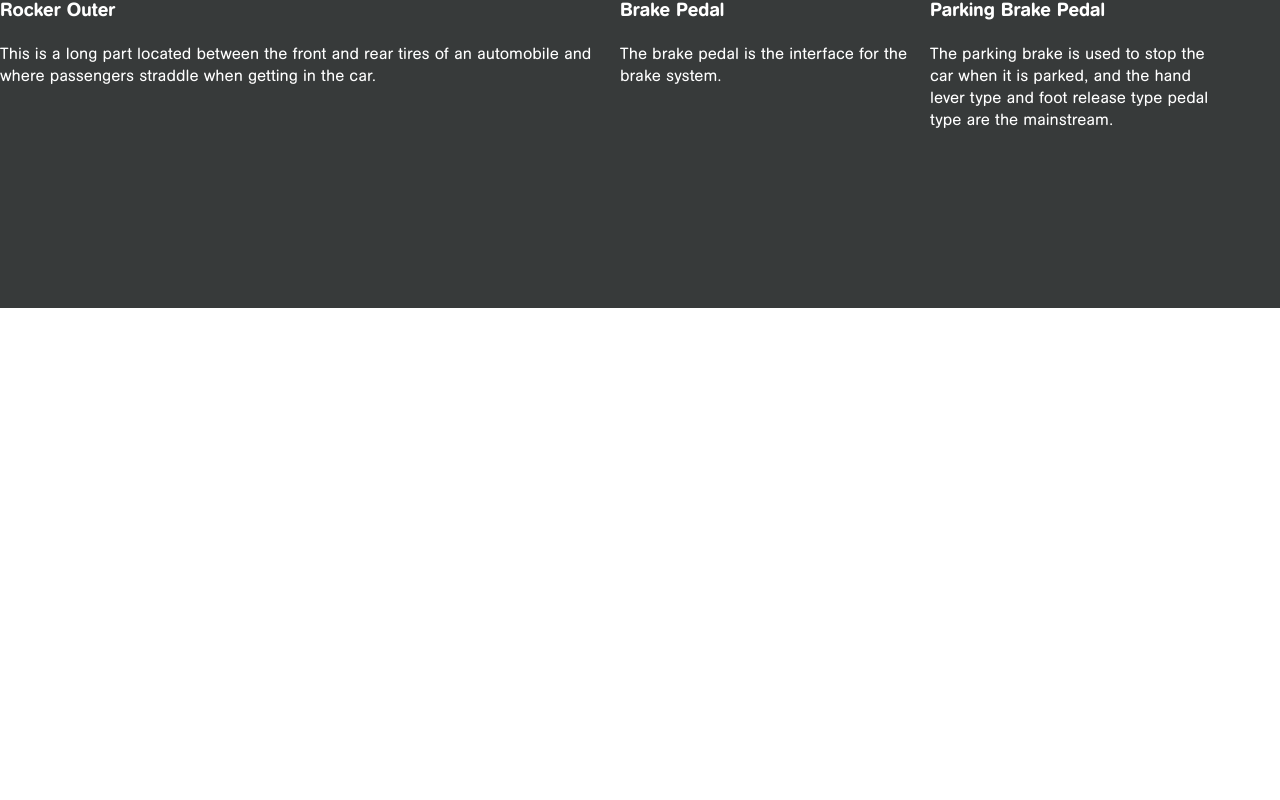
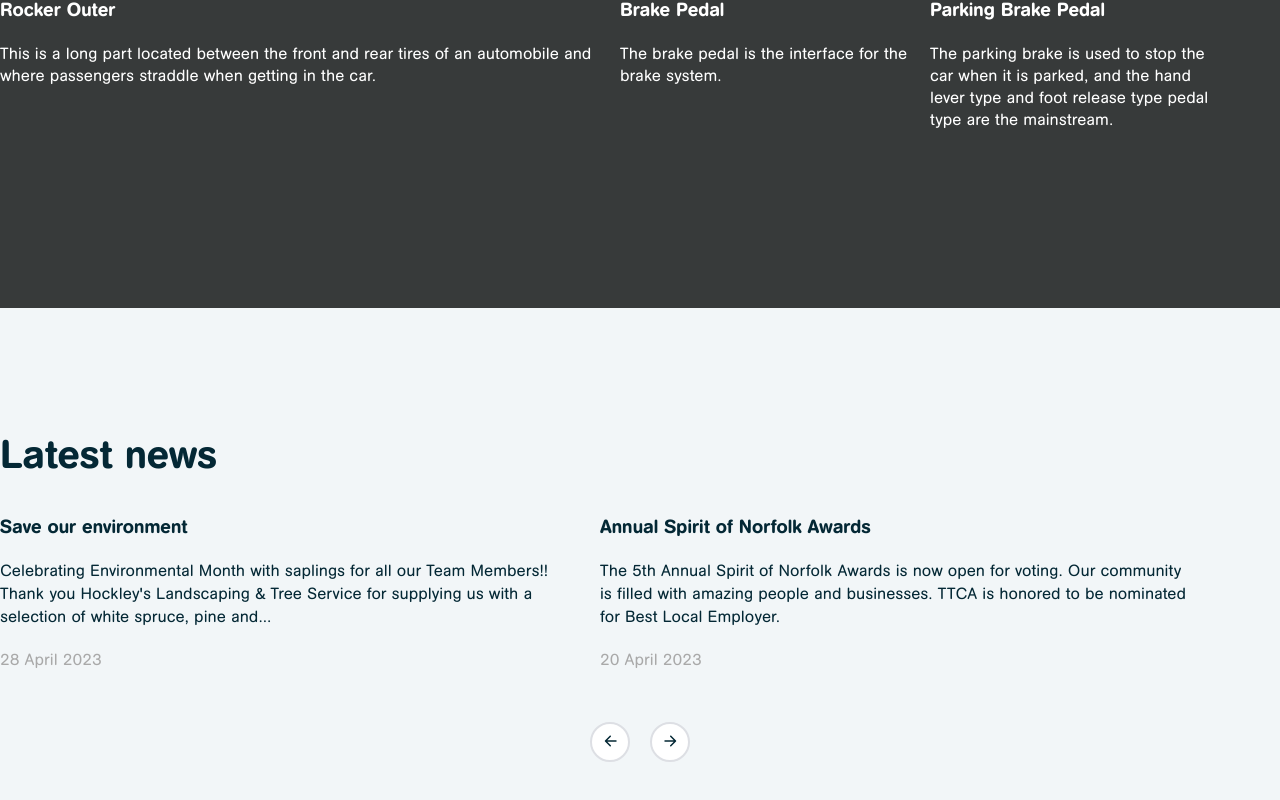
Before and after one commit to AndriyKostenko/React_Car_Factory, a React (Create React App) app: page / in a window 1280 px wide. Shown: the part 3980-4780 px from the top of the page. Before the commit the page ends 4288 px from the top, so only its background shows below. Built offline with nearby package versions, Linux system fonts and the light colour scheme.

Commit message:
completed news-sect. incl carousel and modal window functionality

```diff
--- a/package.json
+++ b/package.json
@@ -8,6 +8,7 @@
     "@testing-library/user-event": "^13.5.0",
     "react": "^18.2.0",
     "react-dom": "^18.2.0",
+    "react-multi-carousel": "^2.8.4",
     "react-scripts": "5.0.1",
     "react-transition-group": "^4.4.5",
     "sass": "^1.65.1",
--- a/src/components/app/App.js
+++ b/src/components/app/App.js
@@ -1,5 +1,6 @@
 import AppHeader from "../appHeader/AppHeader";
 import AppMajor from "../appMajor/AppMajor";
+import AppNews from "../appNews/AppNews";
 import AppProduce from "../appProduce/AppProduce";
 import AppPromo from "../appPromo/AppPromo";
 import AppTeam from "../appTeam/AppTeam";
@@ -14,6 +15,7 @@ function App() {
       <AppMajor/>
       <AppTeam/>
       <AppProduce/>
+      <AppNews/>
     </div>
   );
 }
--- /dev/null
+++ b/src/components/appNews/AppNews.jsx
@@ -0,0 +1,178 @@
+import Carousel from "react-multi-carousel";
+import React, { useEffect, useState } from 'react';
+
+import "react-multi-carousel/lib/styles.css";
+
+import './appNews.scss';
+
+
+
+
+
+const AppNews = () => {
+
+    return (
+        <section className="app__news light__bg">
+            <div className="container">
+				<div className="app__news-wrapper">
+					<h2 className='app__news-title section__title-dark'>Latest news</h2>
+					<div className="app__news-carousel">
+						<Cards/>
+
+					</div>
+				</div>
+            </div>
+        </section>
+    )
+}
+
+
+
+const Cards = () => {
+
+	const [isModalOpen, setIsModalOpen] = useState(false);
+	const [clickedCard, setClickedCard] = useState(null);
+
+
+
+	const handleButtonClick = (item) => {
+		console.log('pressed')
+		setClickedCard(item);
+		setIsModalOpen(true);
+	};
+
+	const closeModal = () => {
+		setIsModalOpen(false);
+	}
+
+	const cardsData = [{title:'Save our environment',
+						descr:'Celebrating Environmental Month with saplings for all our Team Members!!  Thank you Hockley\'s Landscaping & Tree Service for supplying us with a selection of white spruce, pine and cedar. Happy planting!',
+						date: '28 April 2023'},
+
+						{title:'Annual Spirit of Norfolk Awards',
+						descr:'The 5th Annual Spirit of Norfolk Awards is now open for voting. Our community is filled with amazing people and businesses. TTCA is honored to be nominated for Best Local Employer.',
+						date: '20 April 2023'},
+
+						{title:'Support local bussiness',
+						descr:'Today TTCA and Charles Jones presented Elgin Avenue Public School with a cheque for $4,570.00 for their Children’s Nutrition Network Program which provides 3 healthy snacks per day to all students from kindergarten to grade 8.',
+						date: '17 April 2023'},
+
+						{title:'Walk-in job fairs',
+						descr:'Walk-in Wednesday is here again.  Come and meet HR staff, bring your resume, and have a plant tour.  This opportunity could be the beginning of your career at TTCA. Hope to see you there.  Today 4 pm till 6 pm.',
+						date:'10 April 2023'}
+					];
+
+
+	//cutting the descr length.
+	const truncateDescr = (descr) => {
+		const maxLength = 180;
+		if (descr.length > maxLength) {
+			return descr.substring(0, maxLength) + '...';
+		} else {
+			return descr;
+		}
+	}
+
+	// responsivr sett. for carousel
+	const responsive = {
+					desktop: {
+					breakpoint: { max: 3000, min: 1024 },
+					items: 3,
+					slidesToSlide: 3 // optional, default to 1.
+					},
+					tablet: {
+					breakpoint: { max: 1024, min: 464 },
+					items: 2,
+					slidesToSlide: 2 // optional, default to 1.
+					},
+					mobile: {
+					breakpoint: { max: 464, min: 0 },
+					items: 1,
+					slidesToSlide: 1 // optional, default to 1.
+					}
+	};
+
+
+	return (
+		<div>
+			<Carousel responsive={responsive} arrows={false}  customButtonGroup={<ButtonGroup />} renderButtonGroupOutside={true}>
+				{cardsData.map((item, index) => {
+					return (
+						<div className="app__news-card" key={index}>
+							<h4 className='app__news-card__title' onClick={() => handleButtonClick(item)}>{item['title']}</h4>
+							<div className='app__news-card__descr'>{truncateDescr(item['descr'])}</div>
+							<div className="app__news-card__date">{item['date']}</div>
+						</div>
+					)
+				})}
+			</Carousel>
+
+			<Modal isOpen={isModalOpen} onClose={closeModal}>
+				<h4 className='app__news-card__title'>{clickedCard ? ( clickedCard['title']) : (<div></div>)}</h4>
+				<div className='app__news-card__descr'>{clickedCard ? (clickedCard['descr']) : (<div></div>)}</div>
+				<div className="app__news-card__date">{clickedCard ? (clickedCard['date']) : (<div></div>)}</div>
+			</Modal>
+		</div>
+
+
+	)
+}
+
+
+const ButtonGroup = ({ next, previous }) => {
+
+	return (
+	  <div className="carousel-button-group">
+		<button className="carousel-button-group-left"  onClick={() => previous()}>
+			<svg width="13" height="12" viewBox="0 0 13 12" fill="none" xmlns="http://www.w3.org/2000/svg">
+				<path id="Arrow 1" d="M0.96967 6.53033C0.676777 6.23744 0.676777 5.76256 0.96967 5.46967L5.74264 0.696699C6.03553 0.403806 6.51041 0.403806 6.8033 0.696699C7.09619 0.989593 7.09619 1.46447 6.8033 1.75736L2.56066 6L6.8033 10.2426C7.09619 10.5355 7.09619 11.0104 6.8033 11.3033C6.51041 11.5962 6.03553 11.5962 5.74264 11.3033L0.96967 6.53033ZM12.5 6.75H1.5V5.25H12.5V6.75Z" fill="#042835"/>
+			</svg>
+		</button>
+		<button className="carousel-button-group-right" onClick={() => next()} >
+			<svg width="13" height="12" viewBox="0 0 13 12" fill="none" xmlns="http://www.w3.org/2000/svg">
+				<path id="Arrow 1" d="M12.0303 6.53033C12.3232 6.23744 12.3232 5.76256 12.0303 5.46967L7.25736 0.696699C6.96447 0.403806 6.48959 0.403806 6.1967 0.696699C5.90381 0.989593 5.90381 1.46447 6.1967 1.75736L10.4393 6L6.1967 10.2426C5.90381 10.5355 5.90381 11.0104 6.1967 11.3033C6.48959 11.5962 6.96447 11.5962 7.25736 11.3033L12.0303 6.53033ZM0.5 6.75H11.5V5.25H0.5V6.75Z" fill="#042835"/>
+			</svg>
+		</button>
+	  </div>
+	);
+};
+
+
+const Modal = ({ isOpen, onClose, children }) => {
+
+	// tracking the state of modal and freezing the modal window
+	useEffect(()=> {
+
+		if (isOpen) {
+			document.body.classList.add('no-scroll');
+		} else {
+			document.body.classList.remove('no-scroll');
+		}
+
+		//cleanup
+		return () => {
+			document.body.classList.remove('no-scroll');
+		};
+	}, [isOpen]);
+
+
+	const showHideClassName = isOpen ? "modal display-block" : "modal display-none";
+
+
+	return (
+	  <div className={showHideClassName}>
+		<div className="modal-content">
+		  <span className="close-button" onClick={onClose}>
+			&times;
+		  </span>
+		  {children}
+		</div>
+	  </div>
+	);
+  };
+
+
+
+
+
+export default AppNews;
--- /dev/null
+++ b/src/components/appNews/appNews.scss
@@ -0,0 +1,132 @@
+.app__news {
+    position: relative;
+    height: 540px;
+    &-wrapper {
+        padding-top: 120px;
+        display: grid;
+        grid-template-columns: 600px 600px;
+        grid-template-rows: 55px 200px;
+    }
+    &-title {
+        grid-column: 1;
+        grid-row: 1;
+    }
+    &-carousel {
+        grid-column: 1/3;
+        grid-row: 2/3;
+
+    }
+    &-card {
+        padding-top: 30px;
+        display: flex;
+        flex-direction: column;
+        row-gap: 20px;
+        margin-right: 10px;
+        &__title {
+            cursor: pointer;
+            color: var(--text-dark-color);
+            font-size: 20px;
+            font-weight: 600;
+            &:hover {
+                color: #1DC2FF;
+            }
+        }
+        &__descr {
+            font-size: var(--fz-small);
+            font-style: normal;
+            font-weight: 400;
+            color: var(--text-dark-color);
+        }
+        &__date {
+            font-size: var(--fz-small);
+            color: var(--text-grey-color);
+            font-weight: 400;
+        }
+
+    }
+}
+
+.carousel-button-group {
+    position: absolute;
+    margin-top: 50px;
+    left: 50%;
+    transform: translate(-50%);
+
+
+    &-left {
+        margin-right: 20px;
+        width: 40px;
+        height: 40px;
+        border-radius: 50px;
+        background-color:#fff;
+        border: 2px solid #DDDFE4;
+        &:hover {
+            box-shadow: 3px 3px 10px var(--bg-dark-color);
+            border: none;
+            background-color: #1DC2FF;
+        }
+        }
+    &-right {
+        width: 40px;
+        height: 40px;
+        border-radius: 50px;
+        background-color:#fff;
+        border: 2px solid #DDDFE4;
+        &:hover {
+            box-shadow: 3px 3px 10px var(--bg-dark-color);
+            border: none;
+            background-color: #1DC2FF;
+            }
+        }
+}
+
+
+/* CSS for the modal */
+
+
+.modal {
+    position: fixed;
+    z-index: 1;
+    left: 0;
+    top: 0;
+    width: 100%;
+    height: 100%;
+    background-color: rgba(0, 0, 0, 0.7);
+}
+
+.modal-content {
+
+    margin: 15% auto;
+    padding: 40px 20px 20px 40px;
+    border: 1px solid #888;
+    text-align: center;
+    position: relative;
+
+    width: 784px;
+    height: 616px;
+    background-color: #fff;
+    border-radius: 20px;
+    box-shadow: 0px 4px 6px 0px rgba(0, 0, 0, 0.06);
+}
+
+.close-button {
+    position: absolute;
+    top: 0;
+    right: 0;
+    padding: 10px;
+    width: 50px;
+    height: 100px;
+    cursor: pointer;
+}
+
+.display-block {
+    display: block;
+}
+
+.display-none {
+    display: none;
+}
+
+.no-scroll {
+    overflow: hidden;
+}
--- a/src/components/appTeam/AppTeam.jsx
+++ b/src/components/appTeam/AppTeam.jsx
@@ -93,9 +93,9 @@ const LineCards = () => {
                 ];
     return (
         <div className="cards">
-            {data.map((item) => {
+            {data.map((item, index) => {
                 return (
-                    <div className="card">
+                    <div className="card" key={index}>
                         <img src= {item['img']} alt="" />
                         <h4 className='card__title'>{item['title']}</h4>
                         <p className='card__descr'>{item['descr']}</p>
--- a/src/style/variables.scss
+++ b/src/style/variables.scss
@@ -5,6 +5,7 @@
   --bg-light-color: #F2F6F8;
   --text-dark-color: #042835;
   --text-light-color: #FFF;
+  --text-grey-color: #A9A9A9;
   --round-and-underline-color: #1DC2FF;
 
   --fz-big: 64px;
```
Also changed, not shown: 1 other file (tests, documents, lock files or other folders).
